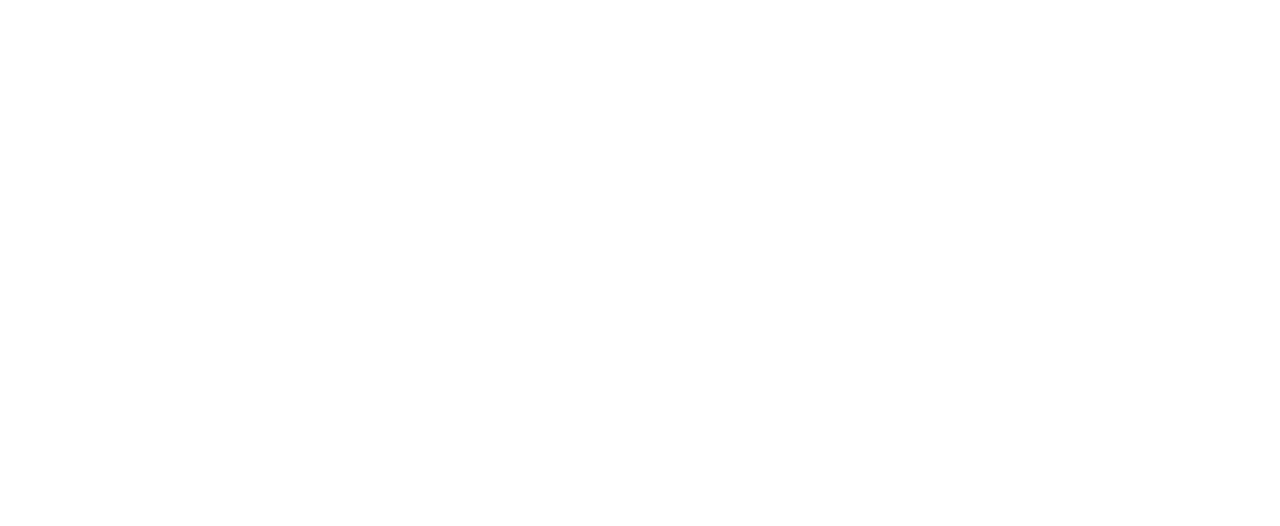
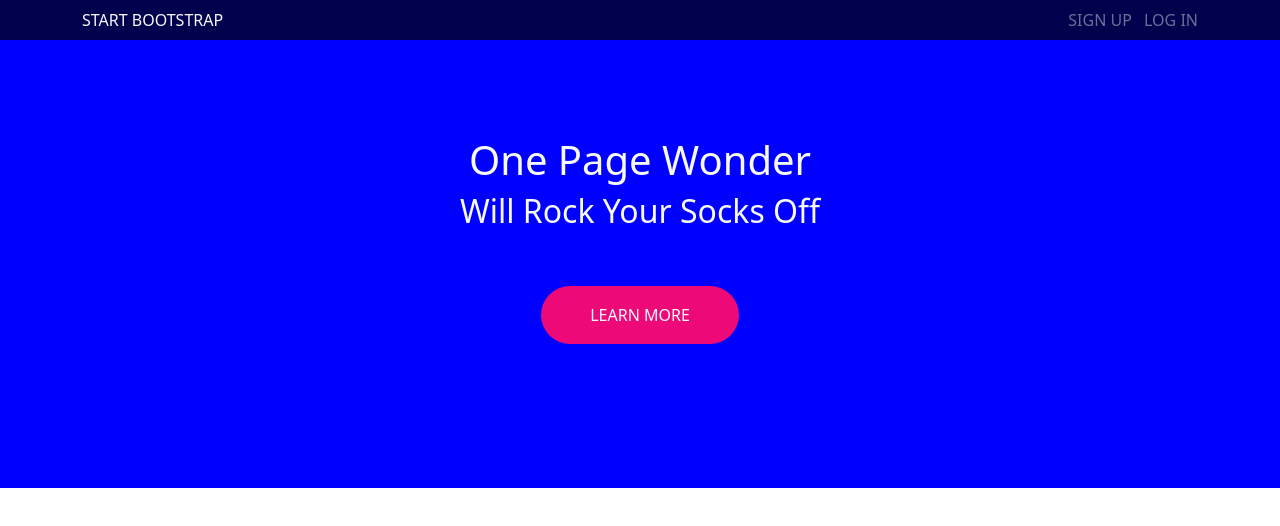
Before and after one commit to saarahchairi/14-avr-start, a website: page index.html in a window 1280 px wide. Drawn offline with Linux system fonts and the light colour scheme.

Commit message:
header fini

```diff
--- a/index.html
+++ b/index.html
@@ -1,5 +1,6 @@
 <!DOCTYPE html>
 <html lang="en">
+
 <head>
     <meta charset="UTF-8">
     <meta http-equiv="X-UA-Compatible" content="IE=edge">
@@ -7,7 +8,32 @@
     <link rel="stylesheet" href="./public/css/app.css">
     <title>Start</title>
 </head>
+
 <body>
+    <header>
+        <nav class="navbar">
+            <div class="container justify-content-between">
+                <div class="logo">
+                    <a class="a text-uppercase text-decoration-none text-light" href="">start bootstrap</a>
+                </div>
+                <div class="menu">
+                    <a class="a text-uppercase text-decoration-none m-2" href="">sign up</a>
+                    <a class="a text-uppercase text-decoration-none" href="">log in</a>
+                </div>
+            </div>
+        </nav>
+
+        <div class="banner pt-lg-5 pb-lg-5">
+            <div class="container text-center p-5">
+                <h1 class="text-capitalize text-light">one page wonder</h1>
+                <h2 class="text-capitalize text-light">will rock your socks off</h2>
+                <button class="btn text-uppercase text-light pt-3 pb-3 pe-5 ps-5 m-5" type="submit">learn more</button>
+            </div>
+        </div>
+    </header>
+
+
 
 </body>
+
 </html>
--- a/src/_variables.sass
+++ b/src/_variables.sass
@@ -0,0 +1,4 @@
+$bg-nav: #00004c
+$text-menu: #6d6d99
+$bg-banner: #0000ff
+$btn-rose: #ee0979
--- a/src/modules/_header.sass
+++ b/src/modules/_header.sass
@@ -0,0 +1,15 @@
+header
+    .navbar
+        background-color: $bg-nav
+        .logo
+            a
+        .menu
+            a
+                color: $text-menu
+    .banner
+        background-color: $bg-banner
+        h1
+        h2
+        .btn
+            background-color: $btn-rose
+            border-radius: 30px
```
Also changed, not shown: public/css/app.css, 1 other file.
